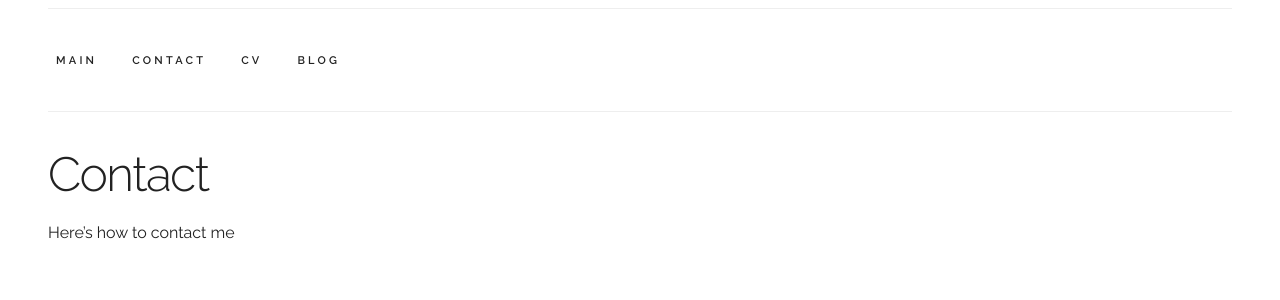
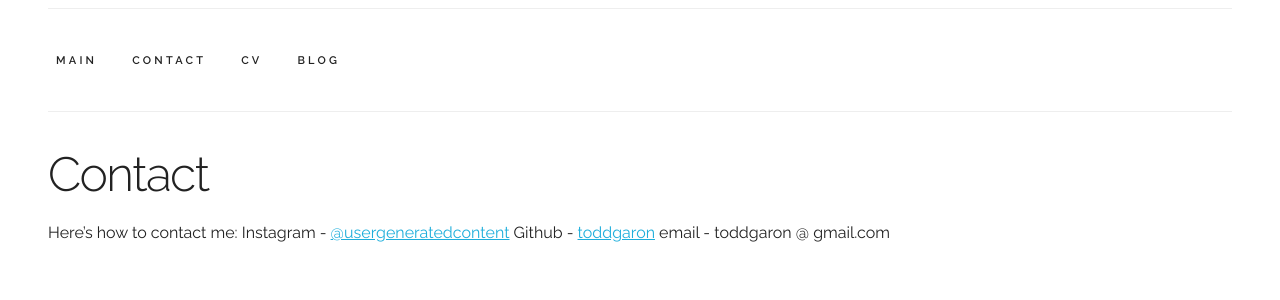
Before and after one commit to toddgaron/toddgaron.github.io, a Jekyll site: the page built from _pages/Contact.md, in a window 1280 px wide. Shown: the top 300 px of the page. Built offline with Jekyll 4.4.1, drawn with Linux system fonts in a browser that asks for light colours.

Commit message:
added ways to contact me

```diff
--- /dev/null
+++ b/Gemfile
@@ -0,0 +1,2 @@
+source 'https://rubygems.org'
+gem 'github-pages', group: :jekyll_plugins
--- a/_pages/Contact.md
+++ b/_pages/Contact.md
@@ -4,4 +4,7 @@ title: Contact
 permalink: "/Contact"
 ---
 
-Here's how to contact me
+Here's how to contact me:
+Instagram - [@usergeneratedcontent](https://www.instagram.com/usergeneratedcontent/)
+Github - [toddgaron](https://github.com/toddgaron)
+email - toddgaron @ gmail.com
```
Also changed, not shown: Gemfile.lock (added).
